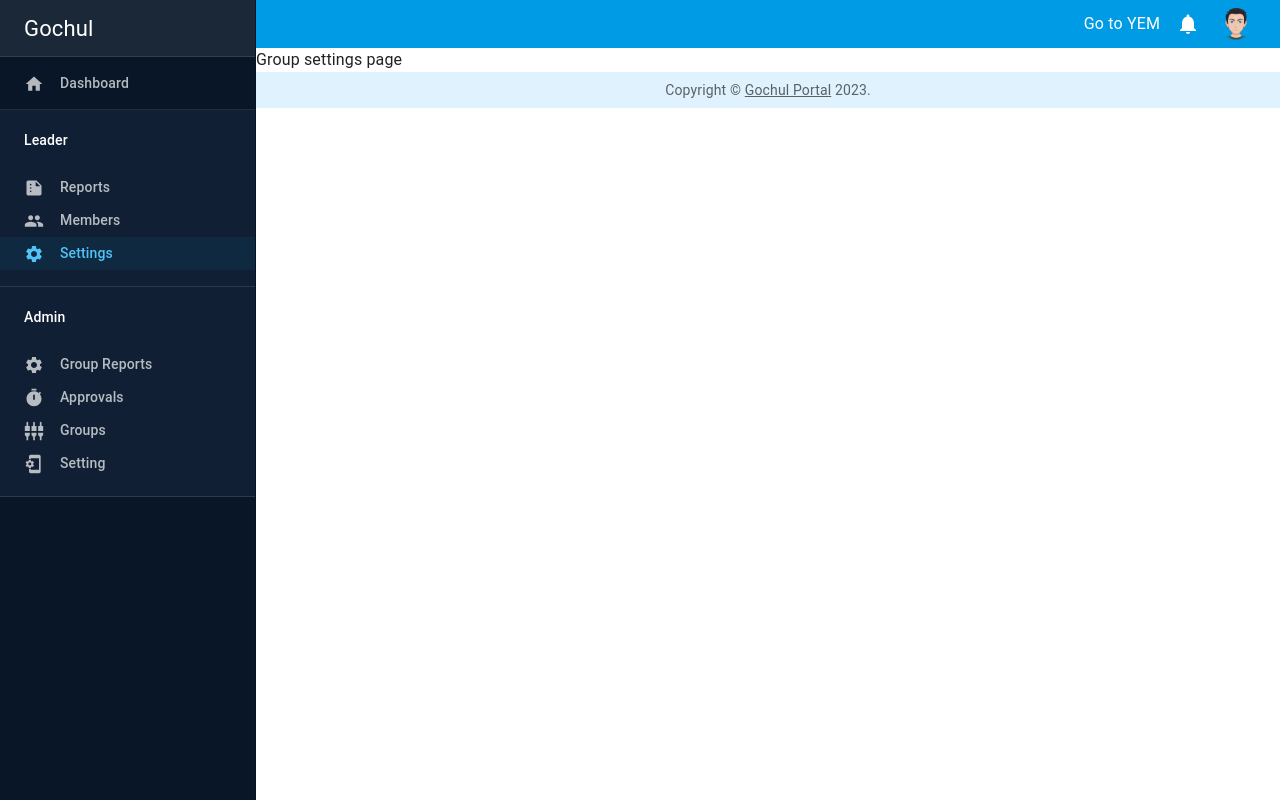
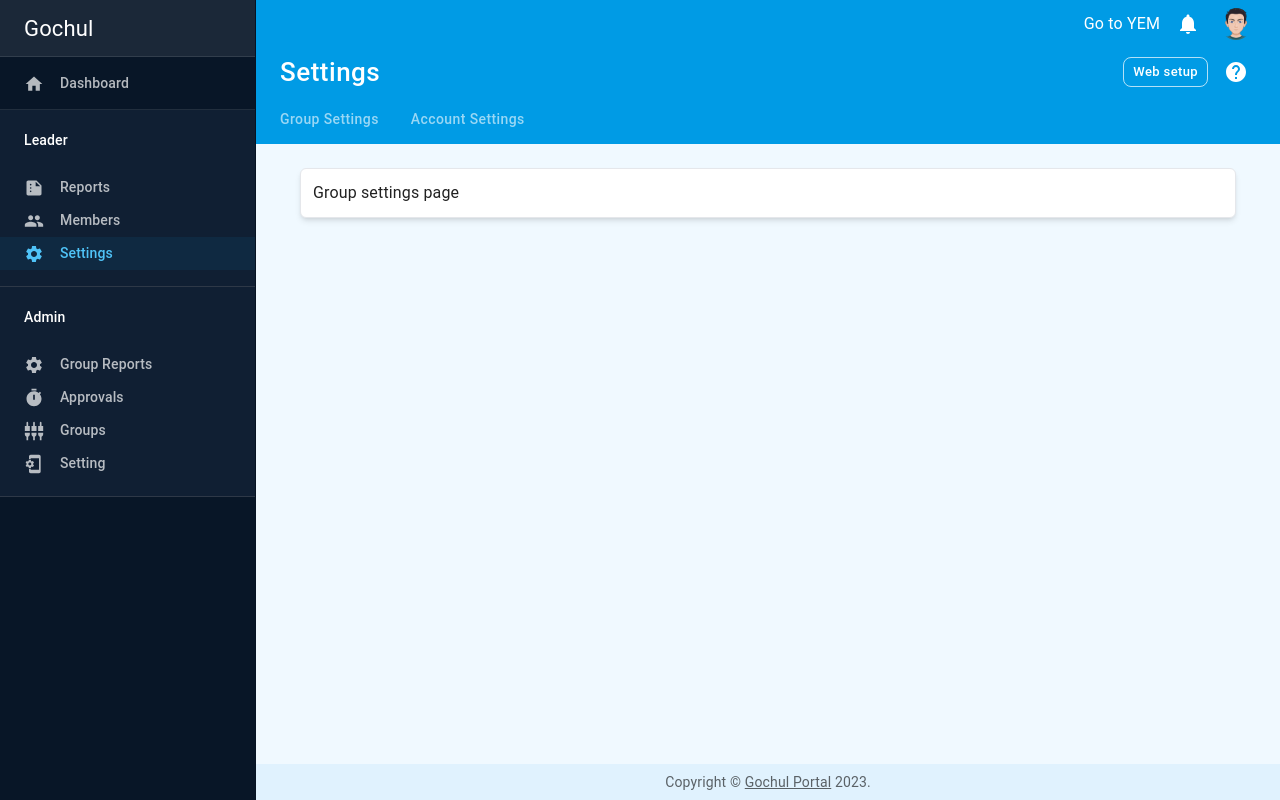
Before and after one commit to untilhamza/gochul, a Next.js app: page /settings in a window 1280 px wide. Built offline with nearby package versions, Linux system fonts and the light colour scheme.

Commit message:
add tabs to settings page layout

```diff
--- /dev/null
+++ b/src/app/settings/layout.tsx
@@ -0,0 +1,22 @@
+import * as React from "react";
+import PageContent from "@/app/components/PageContent";
+import { PageTab } from "@/app/shared/interfaces/page.interfaces";
+
+const settingsPageTabs: PageTab[] = [
+  {
+    label: "Group Settings",
+    path: "/group-settings",
+  },
+  {
+    label: "Account Settings",
+    path: "/account-settings",
+  },
+];
+
+export default function Content({ children }: { children: React.ReactNode }) {
+  return (
+    <PageContent pageName="Settings" tabs={settingsPageTabs}>
+      {children}
+    </PageContent>
+  );
+}
```
